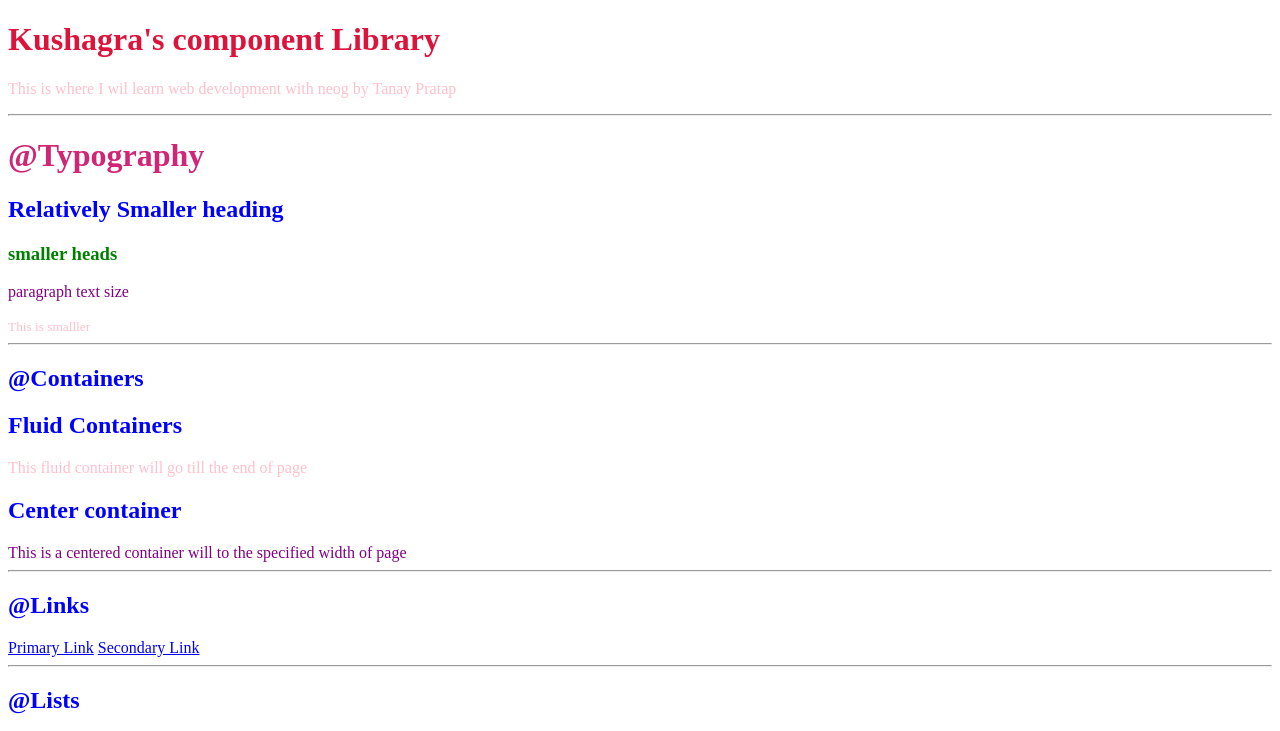
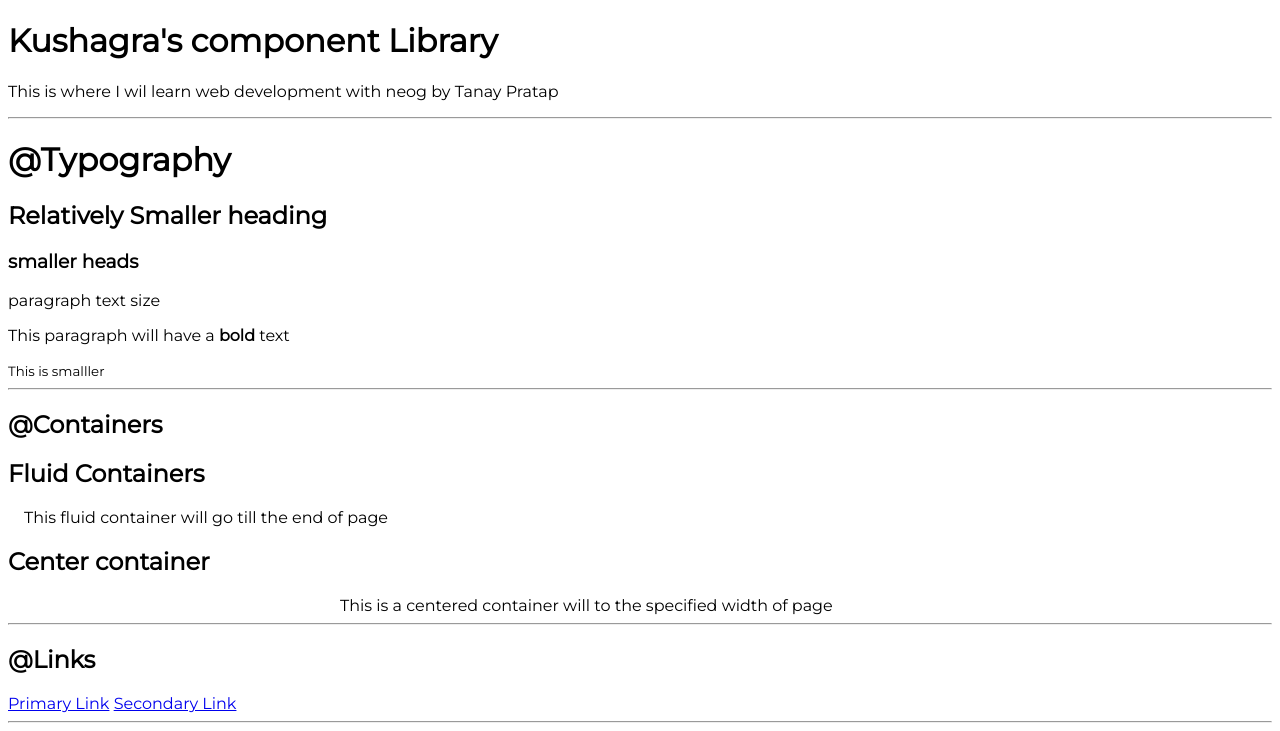
Before and after one commit to kusha-code/neog-camp-lesson-3, a plain HTML site: page index.html in a window 1280 px wide. Shown: the top 731 px of the page. Drawn offline with Linux system fonts and the light colour scheme.

Commit message:
updated containers

```diff
--- a/index.html
+++ b/index.html
@@ -11,24 +11,27 @@
 </head>
 
 <body>
-    <h1 id="lib-header"> Kushagra's component Library</h1>
-    <p class="para"> This is where I wil learn web development with neog by Tanay Pratap</p>
+    <h1> Kushagra's component Library</h1>
+    <p> This is where I wil learn web development with neog by Tanay Pratap</p>
+
 
     <hr>
     <h1>@Typography</h1>
     <h2> Relatively Smaller heading</h2>
     <h3> smaller heads</h3>
     <p> paragraph text size</p>
-    <small class="para"> This is smalller</small>
+    <p> This paragraph will have a <strong>bold</strong> text </p>
+    <small> This is smalller</small>
 
     <hr>
 
     <h2>@Containers</h2>
+
     <h2> Fluid Containers</h2>
-    <div class="para"> This fluid container will go till the end of page</div>
+    <div class="container container-fluid"> This fluid container will go till the end of page</div>
 
     <h2>Center container</h2>
-    <div>This is a centered container will to the specified width of page</div>
+    <div class="container container-center">This is a centered container will to the specified width of page</div>
     <hr>
     <h2>@Links</h2>
     <a href="/"> Primary Link</a>
--- a/styles.css
+++ b/styles.css
@@ -1,18 +1,20 @@
-body {
-    color: purple;
+@import url('https://fonts.googleapis.com/css2?family=Montserrat:wght@400,600&display=swap');
+
+body{
+    font-family: 'Montserrat', sans-serif;
 }
-h1{
-    color: rgb(207, 38, 117);
+/* Containers */
+.container {
+    padding-left: 1rem;
+    padding-right: 1rem;
 }
-h2{
-    color:blue;
+.container-center {
+    margin: auto;
+    max-width: 600px;
+
+
 }
-h3{
-    color: green;
+
+.container-fluid {
+
 }
-#lib-header{
-    color: crimson;
-}
-.para{
-    color: pink;
-}
```
